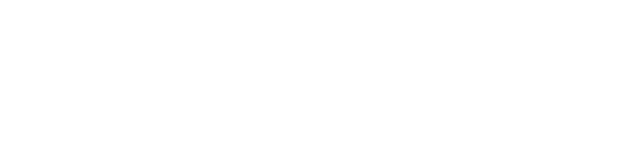
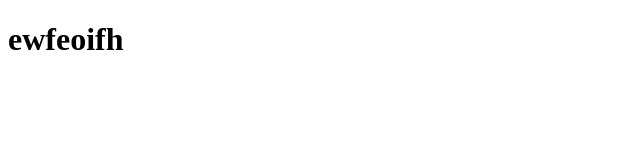
Before and after one commit to PirottaNicola/TodoList_G1, a plain HTML site: page index.html in a window 1280 px wide. Shown: the whole page, without its empty margins (0-640 px from the left). Drawn offline with Linux system fonts and the light colour scheme.

Commit message:
prova conflito

```diff
--- a/index.html
+++ b/index.html
@@ -8,6 +8,8 @@
 </head>
 
 <body>
+    <h1>ewfeoifh
+    </h1>
 </body>
 
 </html>
```
